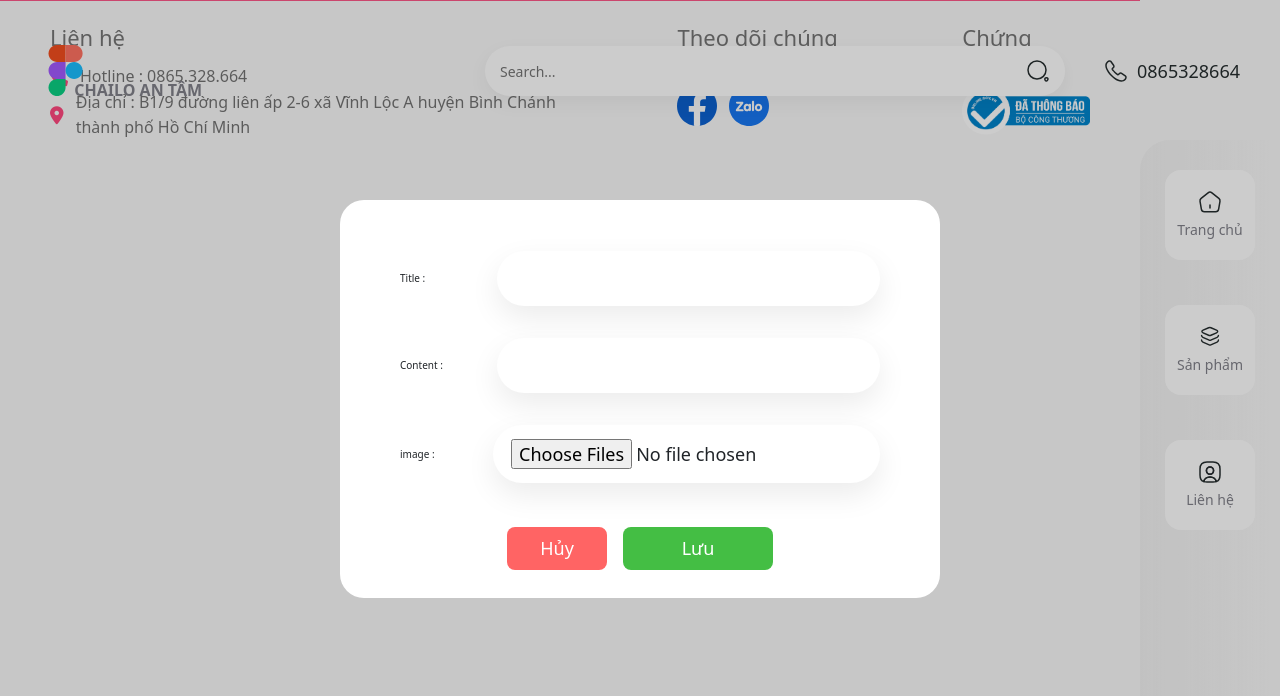
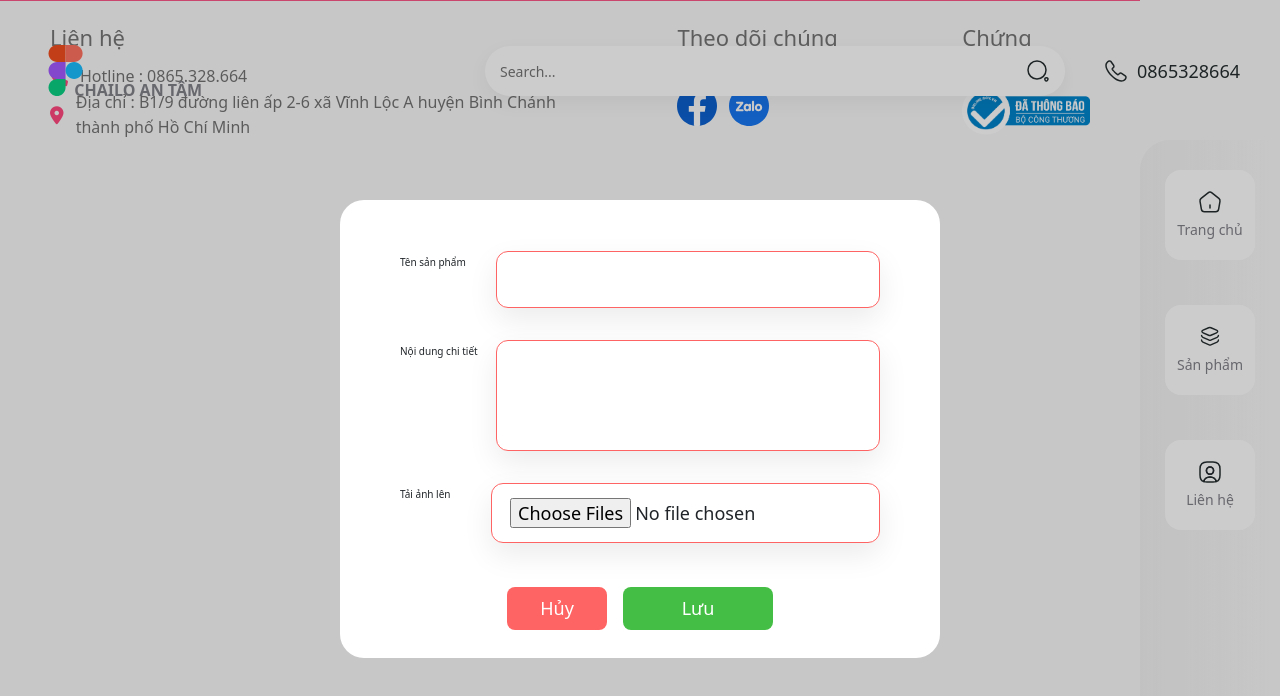
Before and after one commit to trminhphu79/antam-ecommerc, a React (Create React App) app: page /form in a window 1280 px wide. Shown: the top 696 px of the page. Built offline with nearby package versions, Linux system fonts and the light colour scheme.

Commit message:
fix bug UI and change router to vietnamese .

```diff
--- a/src/app/page/admin/admin-page/allProducts.jsx
+++ b/src/app/page/admin/admin-page/allProducts.jsx
@@ -8,16 +8,16 @@ const AllProducts = ({ products  , columns , products : data }) => {
 
   return (
     <section className="product-section">
-      <Link to="/admin/all-products/create-product"
+      <Link to="/admin/tat-ca-san-pham/them-san-pham"
         className="product-btn-create">
         <i class="fal fa-plus"></i>
           Thêm</Link>
       <Table heading="Sản Phẩm" columns={columns} data={data}/>
       <Switch>
-        <Route path="/admin/all-products/create-product" render={(props) => <Modal
+        <Route path="/admin/tat-ca-san-pham/them-san-pham" render={(props) => <Modal
         products={products} heading={"Thêm sản phẩm"} {...props}/>} />
         {/* routing to edit a product */}
-        <Route path="/admin/all-products/:_id" render={(props) => <Modal
+        <Route path="/admin/tat-ca-san-pham/:_id" render={(props) => <Modal
         products={products} heading={"Sửa sản phẩm"} {...props}/>} />
       </Switch>
 
--- a/src/app/page/admin/containerAdmin.jsx
+++ b/src/app/page/admin/containerAdmin.jsx
@@ -30,7 +30,7 @@ class ContainerAdmin extends Component {
         key: "13233",
         content: (item) => (
           <Link
-            to={`/admin/all-products/${item._id}`}
+            to={`/admin/tat-ca-san-pham/${item._id}`}
             className=" btn-edit"
           >
             {icons.iconEdit}
@@ -60,7 +60,7 @@ class ContainerAdmin extends Component {
             />
           )} /> */}
           <Route
-            path="/admin/table-order"
+            path="/admin/don-hang"
             render={(props) => (
               <Table
                 heading={"Đơn Hàng"}
@@ -71,7 +71,18 @@ class ContainerAdmin extends Component {
             )}
           />
           <Route
-            path="/admin/all-products"
+            path="/admin/tat-ca-san-pham"
+            render={(props) => (
+              <AllProducts
+                products={products}
+                columns={this.columns.allProducts}
+                {...props}
+                onDelete={this.props.onDelete}
+              />
+            )}
+          />
+          <Route
+            path="/admin/tat-ca-san-pham"
             render={(props) => (
               <AllProducts
                 products={products}
--- a/src/app/page/common/form.jsx
+++ b/src/app/page/common/form.jsx
@@ -61,7 +61,7 @@ class Form extends Component {
   }
 
   cancelModal = () => {
-    this.props.history.replace("/admin/all-products");
+    this.props.history.replace("/admin/tat-ca-san-pham");
   };
 
   handleSubmit = (e) => {
@@ -71,7 +71,7 @@ class Form extends Component {
 
     saveProduct(this.state.data);
 
-    this.props.history.push("/admin/all-products");
+    this.props.history.push("/admin/tat-ca-san-pham");
   };
 
   handleChange = ({ currentTarget: input }) => {
@@ -88,14 +88,13 @@ class Form extends Component {
   render() {
     const { errors } = this.state;
 
-
     return (
       <div className="modal-form">
         <div className="modal-body">
           <h1>{this.props.heading}</h1>
           <form onSubmit={this.handleSubmit}>
             <div className="form-group">
-              <label htmlFor="title">Title :</label>
+              <label htmlFor="title">Tên sản phẩm</label>
               <input
                 ref={this.inputRef}
                 id="title"
@@ -110,21 +109,22 @@ class Form extends Component {
               )}
             </div>
             <div className="form-group">
-              <label htmlFor="content">Content :</label>
-              <input
+              <label htmlFor="content">Nội dung chi tiết</label>
+              <textarea
                 id="content"
                 name="content"
                 value={this.state.data.content}
                 onChange={this.handleChange}
                 type="text"
                 className="form-control"
+                rows="3"
               />
               {errors.content && (
                 <div className="alert alert-danger">{errors.content}</div>
               )}
             </div>
             <div className="form-group">
-              <label htmlFor="image">image :</label>
+              <label htmlFor="image">Tải ảnh lên</label>
               <input id="image" type="file" multiple />
             </div>
             <div className="modal-button">
--- a/src/app/page/common/listGroup.jsx
+++ b/src/app/page/common/listGroup.jsx
@@ -7,12 +7,12 @@ const menuList = [
   {
     name: "Sản phẩm",
     icon: icons.iconProduct,
-    pathLink: "/admin/all-products",
+    pathLink: "/admin/tat-ca-san-pham",
   },
   {
     name: "Đơn hàng",
     icon: icons.iconOder,
-    pathLink: "/admin/table-order",
+    pathLink: "/admin/don-hang",
   },
 ];
 
--- a/src/app/page/common/styles/modal.css
+++ b/src/app/page/common/styles/modal.css
@@ -35,12 +35,13 @@
 .modal-form .modal-body form .form-group {
   display: flex;
   justify-content: space-between;
-  align-items: center;
+
 }
 
 .modal-form .modal-body form .form-group label {
   text-align: left;
   flex: 1;
+  margin-top: 2rem ;
   margin-right: 1rem;
   white-space: nowrap;
 }
@@ -49,12 +50,25 @@
   font-size: 1.8rem;
   margin: 1.6rem 0;
   padding: 1.4rem 1.8rem;
-  border-radius: 3rem !important;
+  border-radius: 1.2rem !important;
   box-shadow: 0px 12px 30px rgba(0, 0, 0, 0.08);
-  border: none;
+  border: .1rem solid #ff6464;
   background: #fff;
   flex: 4;
+
 }
+.modal-form .modal-body form .form-group textarea{
+  font-size: 1.8rem;
+  margin: 1.6rem 0;
+  padding: 1.4rem 1.8rem;
+  border-radius: 1.2rem !important;
+  box-shadow: 0px 12px 30px rgba(0, 0, 0, 0.08);
+  border: .1rem solid #ff6464;
+  background: #fff;
+  flex: 4;
+  resize : none ;
+}
+
 
 .modal-form .modal-body .modal-button {
   margin-top: 2rem;
```
